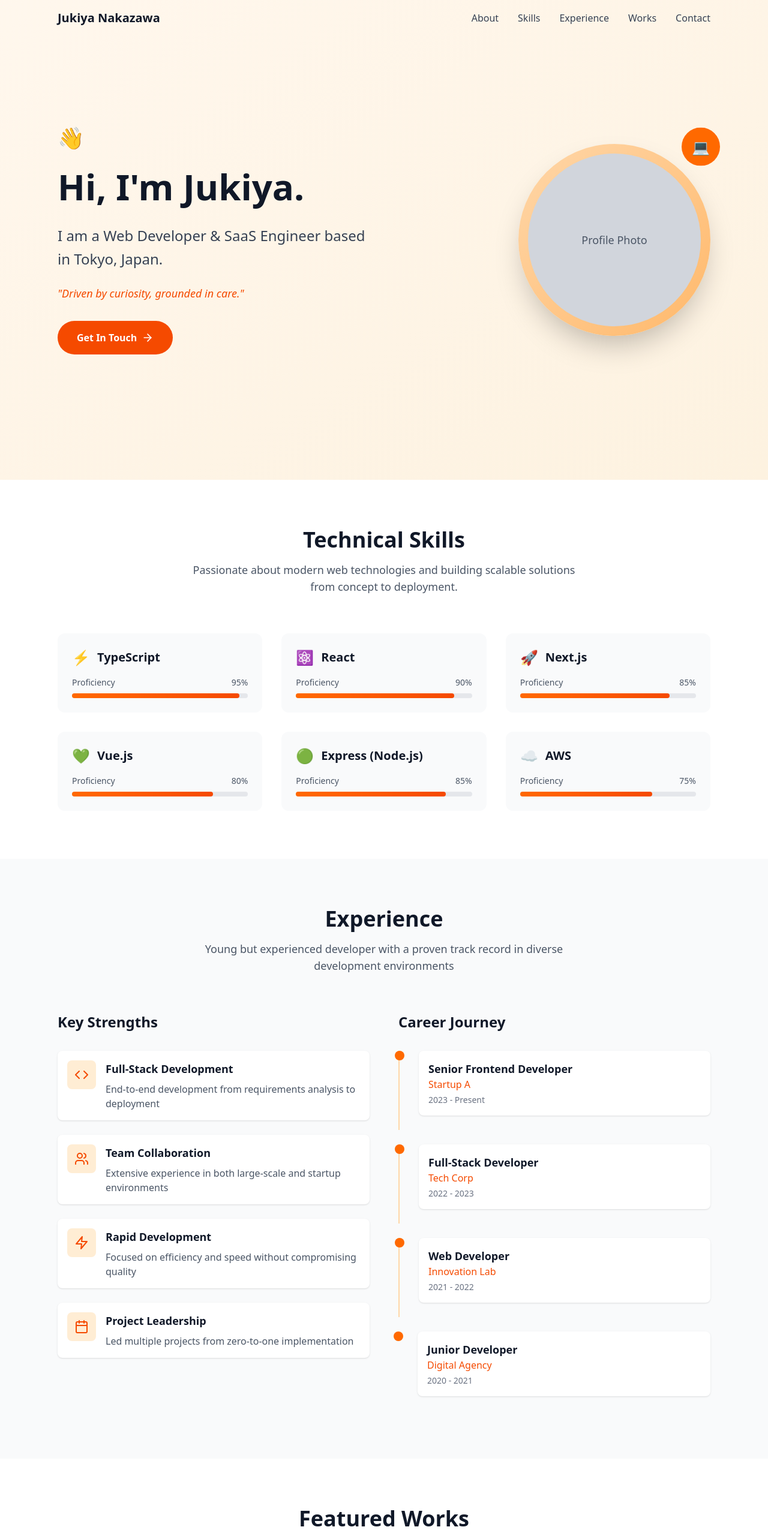
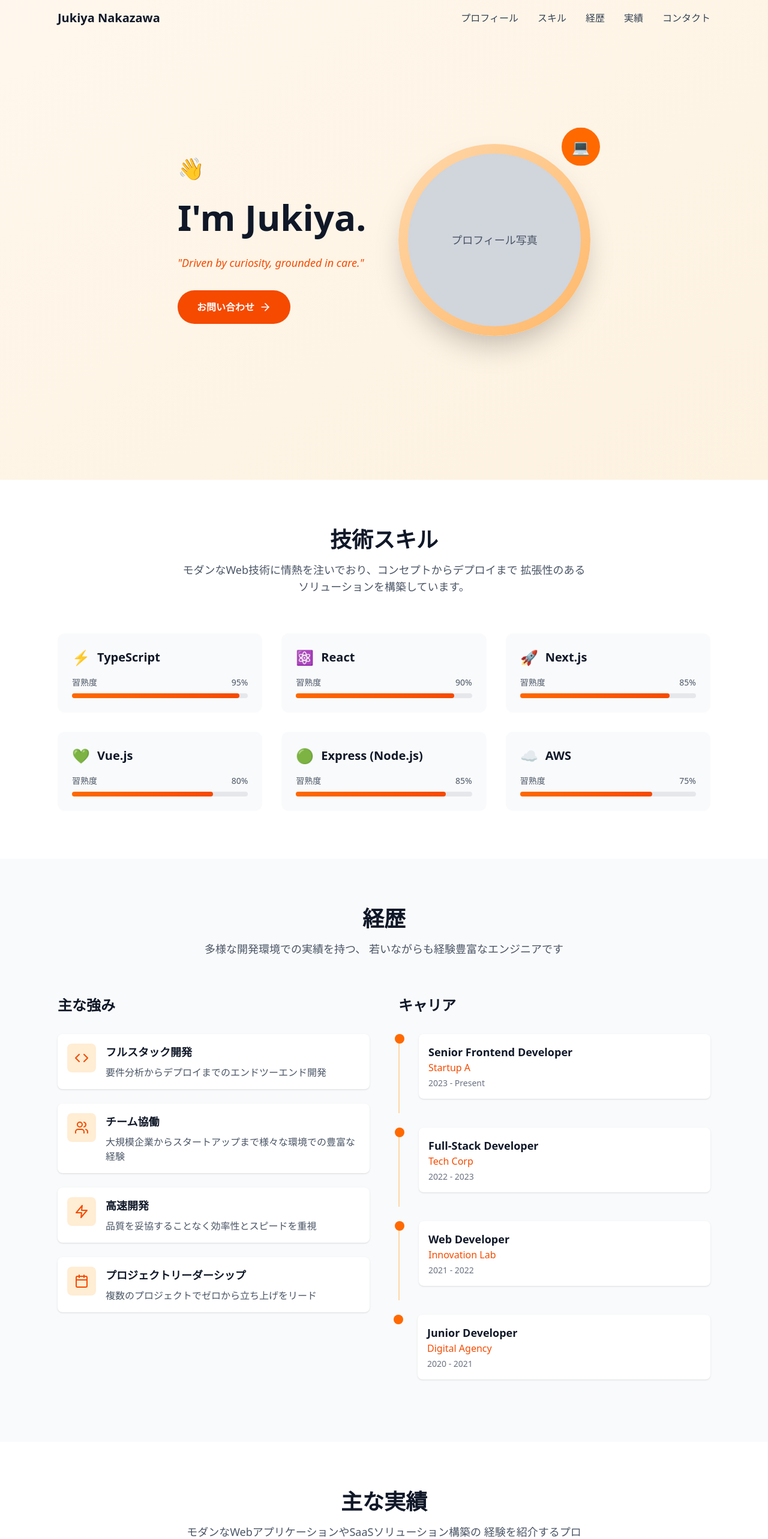
Before and after one commit to nakazawa-juk/portfolio, a Next.js app: page / in a window 1280 px wide. Shown: the top 2566 px of the page at 60% size. Built offline with nearby package versions, Linux system fonts and the light colour scheme.

Commit message:
change: 日本語対応

```diff
--- a/src/components/Contact.tsx
+++ b/src/components/Contact.tsx
@@ -10,11 +10,11 @@ const Contact = () => {
       <div className="max-w-4xl mx-auto px-4 sm:px-6 lg:px-8">
         <div className="text-center mb-16">
           <h2 className="text-3xl md:text-4xl font-bold text-gray-900 mb-4">
-            Let's Work Together
+            一緒に働きませんか
           </h2>
           <p className="text-lg text-gray-600 max-w-2xl mx-auto">
-            Interested in collaborating on your next project? I'm always open to
-            discussing new opportunities and innovative ideas.
+            あなたの次のプロジェクトでのコラボレーションに興味がありますか？
+            新しい機会や革新的なアイデアについて話し合うことを常に歓迎しています。
           </p>
         </div>
 
@@ -27,14 +27,14 @@ const Contact = () => {
               <h3 className="text-xl font-bold text-gray-900">Wantedly</h3>
             </div>
             <p className="text-gray-600 mb-6">
-              Connect with me on Wantedly to learn more about my professional
-              background and discuss potential opportunities.
+              Wantedlyで私とつながり、専門的な経歴について詳しく知り、
+              潜在的な機会について話し合いましょう。
             </p>
             <a
               href="#"
               className="inline-flex items-center gap-2 bg-orange-600 text-white px-6 py-3 rounded-lg font-semibold hover:bg-orange-700 transition-colors"
             >
-              View Profile
+              プロフィールを見る
               <ExternalLink size={18} />
             </a>
           </div>
@@ -47,14 +47,14 @@ const Contact = () => {
               <h3 className="text-xl font-bold text-gray-900">Email</h3>
             </div>
             <p className="text-gray-600 mb-6">
-              Prefer direct communication? Send me an email and I'll get back to
-              you as soon as possible.
+              直接的なコミュニケーションをお好みですか？メールをお送りいただければ、
+              できるだけ早くお返事いたします。
             </p>
             <a
               href="mailto:jukiya.nakazawa@example.com"
               className="inline-flex items-center gap-2 border-2 border-orange-600 text-orange-600 px-6 py-3 rounded-lg font-semibold hover:bg-orange-600 hover:text-white transition-colors"
             >
-              Send Email
+              メール送信
               <Mail size={18} />
             </a>
           </div>
@@ -62,31 +62,31 @@ const Contact = () => {
 
         <div className="text-center bg-white rounded-xl p-8 shadow-lg">
           <h3 className="text-xl font-bold text-gray-900 mb-4">
-            What I'm Looking For
+            求めている案件
           </h3>
           <div className="grid md:grid-cols-2 lg:grid-cols-4 gap-4">
             <div className="p-4 bg-orange-50 rounded-lg">
               <div className="text-2xl mb-2">🚀</div>
               <p className="text-sm font-medium text-gray-800">
-                Zero-to-One Development
+                ゼロイチ開発
               </p>
             </div>
             <div className="p-4 bg-orange-50 rounded-lg">
               <div className="text-2xl mb-2">💡</div>
               <p className="text-sm font-medium text-gray-800">
-                Startup Projects
+                スタートアップ
               </p>
             </div>
             <div className="p-4 bg-orange-50 rounded-lg">
               <div className="text-2xl mb-2">⚡</div>
               <p className="text-sm font-medium text-gray-800">
-                Latest Technologies
+                最新技術
               </p>
             </div>
             <div className="p-4 bg-orange-50 rounded-lg">
               <div className="text-2xl mb-2">🎯</div>
               <p className="text-sm font-medium text-gray-800">
-                Efficient Development
+                効率的な開発
               </p>
             </div>
           </div>
--- a/src/components/Experience.tsx
+++ b/src/components/Experience.tsx
@@ -5,26 +5,26 @@ const Experience = () => {
   const highlights = [
     {
       icon: <Code className="w-6 h-6" />,
-      title: 'Full-Stack Development',
+      title: 'フルスタック開発',
       description:
-        'End-to-end development from requirements analysis to deployment',
+        '要件分析からデプロイまでのエンドツーエンド開発',
     },
     {
       icon: <Users className="w-6 h-6" />,
-      title: 'Team Collaboration',
+      title: 'チーム協働',
       description:
-        'Extensive experience in both large-scale and startup environments',
+        '大規模企業からスタートアップまで様々な環境での豊富な経験',
     },
     {
       icon: <Zap className="w-6 h-6" />,
-      title: 'Rapid Development',
+      title: '高速開発',
       description:
-        'Focused on efficiency and speed without compromising quality',
+        '品質を妥協することなく効率性とスピードを重視',
     },
     {
       icon: <Calendar className="w-6 h-6" />,
-      title: 'Project Leadership',
-      description: 'Led multiple projects from zero-to-one implementation',
+      title: 'プロジェクトリーダーシップ',
+      description: '複数のプロジェクトでゼロから立ち上げをリード',
     },
   ];
 
@@ -44,11 +44,11 @@ const Experience = () => {
       <div className="max-w-6xl mx-auto px-4 sm:px-6 lg:px-8">
         <div className="text-center mb-16">
           <h2 className="text-3xl md:text-4xl font-bold text-gray-900 mb-4">
-            Experience
+            経歴
           </h2>
           <p className="text-lg text-gray-600 max-w-2xl mx-auto">
-            Young but experienced developer with a proven track record in
-            diverse development environments
+            多様な開発環境での実績を持つ、
+            若いながらも経験豊富なエンジニアです
           </p>
         </div>
 
@@ -56,7 +56,7 @@ const Experience = () => {
           {/* Highlights */}
           <div>
             <h3 className="text-2xl font-bold text-gray-900 mb-8">
-              Key Strengths
+              主な強み
             </h3>
             <div className="space-y-6">
               {highlights.map((highlight, index) => (
@@ -81,7 +81,7 @@ const Experience = () => {
           {/* Career Timeline */}
           <div>
             <h3 className="text-2xl font-bold text-gray-900 mb-8">
-              Career Journey
+              キャリア
             </h3>
             <div className="space-y-6">
               {companies.map((company, index) => (
--- a/src/components/Header.tsx
+++ b/src/components/Header.tsx
@@ -24,11 +24,11 @@ const Header = () => {
   };
 
   const navItems = [
-    { id: 'about', label: 'About' },
-    { id: 'skills', label: 'Skills' },
-    { id: 'experience', label: 'Experience' },
-    { id: 'works', label: 'Works' },
-    { id: 'contact', label: 'Contact' },
+    { id: 'about', label: 'プロフィール' },
+    { id: 'skills', label: 'スキル' },
+    { id: 'experience', label: '経歴' },
+    { id: 'works', label: '実績' },
+    { id: 'contact', label: 'コンタクト' },
   ];
 
   return (
--- a/src/components/Hero.tsx
+++ b/src/components/Hero.tsx
@@ -22,11 +22,8 @@ const Hero = () => {
             <div className="space-y-6">
               <div className="text-4xl">👋</div>
               <h1 className="text-4xl md:text-5xl lg:text-6xl font-bold text-gray-900 leading-tight">
-                Hi, I'm Jukiya.
+                I'm Jukiya.
               </h1>
-              <p className="text-xl md:text-2xl text-gray-700 leading-relaxed">
-                I am a Web Developer & SaaS Engineer based in Tokyo, Japan.
-              </p>
               <div className="text-lg text-orange-600 font-medium italic">
                 "Driven by curiosity, grounded in care."
               </div>
@@ -36,7 +33,7 @@ const Hero = () => {
               onClick={scrollToContact}
               className="inline-flex items-center gap-2 bg-orange-600 text-white px-8 py-4 rounded-full font-semibold hover:bg-orange-700 transition-all duration-300 hover:scale-105 hover:shadow-lg"
             >
-              Get In Touch
+              お問い合わせ
               <ArrowRight size={20} />
             </button>
           </div>
@@ -45,7 +42,7 @@ const Hero = () => {
             <div className="relative">
               <div className="w-80 h-80 bg-gradient-to-br from-orange-200 to-orange-300 rounded-full flex items-center justify-center shadow-2xl">
                 <div className="w-72 h-72 bg-gray-300 rounded-full flex items-center justify-center text-gray-600 text-lg font-medium">
-                  Profile Photo
+                  プロフィール写真
                 </div>
               </div>
               <div className="absolute -top-4 -right-4 w-16 h-16 bg-orange-500 rounded-full flex items-center justify-center text-white text-2xl animate-bounce">
--- a/src/components/Skills.tsx
+++ b/src/components/Skills.tsx
@@ -15,11 +15,11 @@ const Skills = () => {
       <div className="max-w-6xl mx-auto px-4 sm:px-6 lg:px-8">
         <div className="text-center mb-16">
           <h2 className="text-3xl md:text-4xl font-bold text-gray-900 mb-4">
-            Technical Skills
+            技術スキル
           </h2>
           <p className="text-lg text-gray-600 max-w-2xl mx-auto">
-            Passionate about modern web technologies and building scalable
-            solutions from concept to deployment.
+            モダンなWeb技術に情熱を注いでおり、コンセプトからデプロイまで
+            拡張性のあるソリューションを構築しています。
           </p>
         </div>
 
@@ -38,7 +38,7 @@ const Skills = () => {
               </div>
               <div className="space-y-2">
                 <div className="flex justify-between text-sm text-gray-600">
-                  <span>Proficiency</span>
+                  <span>習熟度</span>
                   <span>{skill.level}%</span>
                 </div>
                 <div className="w-full bg-gray-200 rounded-full h-2">
--- a/src/components/Works.tsx
+++ b/src/components/Works.tsx
@@ -4,9 +4,9 @@ import { ExternalLink, Github } from 'lucide-react';
 const Works = () => {
   const projects = [
     {
-      title: 'E-commerce SaaS Platform',
+      title: 'ECサイト・SaaSプラットフォーム',
       description:
-        'Full-stack e-commerce solution built with Next.js and AWS. Features include inventory management, payment processing, and analytics dashboard.',
+        'Next.jsとAWSで構築されたフルスタックEC事業プラットフォーム。在庫管理、決済処理、分析ダッシュボードなどの機能を実装。',
       technologies: ['Next.js', 'TypeScript', 'AWS', 'Stripe'],
       image:
         'https://images.pexels.com/photos/230544/pexels-photo-230544.jpeg?auto=compress&cs=tinysrgb&w=600',
@@ -14,9 +14,9 @@ const Works = () => {
       codeUrl: '#',
     },
     {
-      title: 'Real-time Chat Application',
+      title: 'リアルタイムチャットアプリケーション',
       description:
-        'WebSocket-based chat application with React frontend and Express backend. Supports multiple rooms, file sharing, and user authentication.',
+        'ReactフロントエンドとExpressバックエンドによるWebSocketベースのチャットアプリ。複数ルーム、ファイル共有、ユーザー認証に対応。',
       technologies: ['React', 'Express', 'Socket.io', 'MongoDB'],
       image:
         'https://images.pexels.com/photos/1181248/pexels-photo-1181248.jpeg?auto=compress&cs=tinysrgb&w=600',
@@ -24,9 +24,9 @@ const Works = () => {
       codeUrl: '#',
     },
     {
-      title: 'Task Management Dashboard',
+      title: 'タスク管理ダッシュボード',
       description:
-        'Comprehensive project management tool built with Vue.js. Features Kanban boards, time tracking, and team collaboration tools.',
+        'Vue.jsで構築された包括的なプロジェクト管理ツール。カンバンボード、時間追跡、チーム連携ツールなどを搭載。',
       technologies: ['Vue.js', 'Node.js', 'PostgreSQL', 'Docker'],
       image:
         'https://images.pexels.com/photos/3184465/pexels-photo-3184465.jpeg?auto=compress&cs=tinysrgb&w=600',
@@ -40,11 +40,11 @@ const Works = () => {
       <div className="max-w-6xl mx-auto px-4 sm:px-6 lg:px-8">
         <div className="text-center mb-16">
           <h2 className="text-3xl md:text-4xl font-bold text-gray-900 mb-4">
-            Featured Works
+            主な実績
           </h2>
           <p className="text-lg text-gray-600 max-w-2xl mx-auto">
-            A selection of projects showcasing my experience in building modern
-            web applications and SaaS solutions.
+            モダンなWebアプリケーションやSaaSソリューション構築の
+            経験を紹介するプロジェクトを厳選しました。
           </p>
         </div>
 
@@ -84,14 +84,14 @@ const Works = () => {
                     className="flex items-center gap-2 px-4 py-2 bg-orange-600 text-white text-sm font-medium rounded-lg hover:bg-orange-700 transition-colors"
                   >
                     <ExternalLink size={16} />
-                    Demo
+                    デモ
                   </a>
                   <a
                     href={project.codeUrl}
                     className="flex items-center gap-2 px-4 py-2 border border-gray-300 text-gray-700 text-sm font-medium rounded-lg hover:bg-gray-50 transition-colors"
                   >
                     <Github size={16} />
-                    Code
+                    コード
                   </a>
                 </div>
               </div>
```
